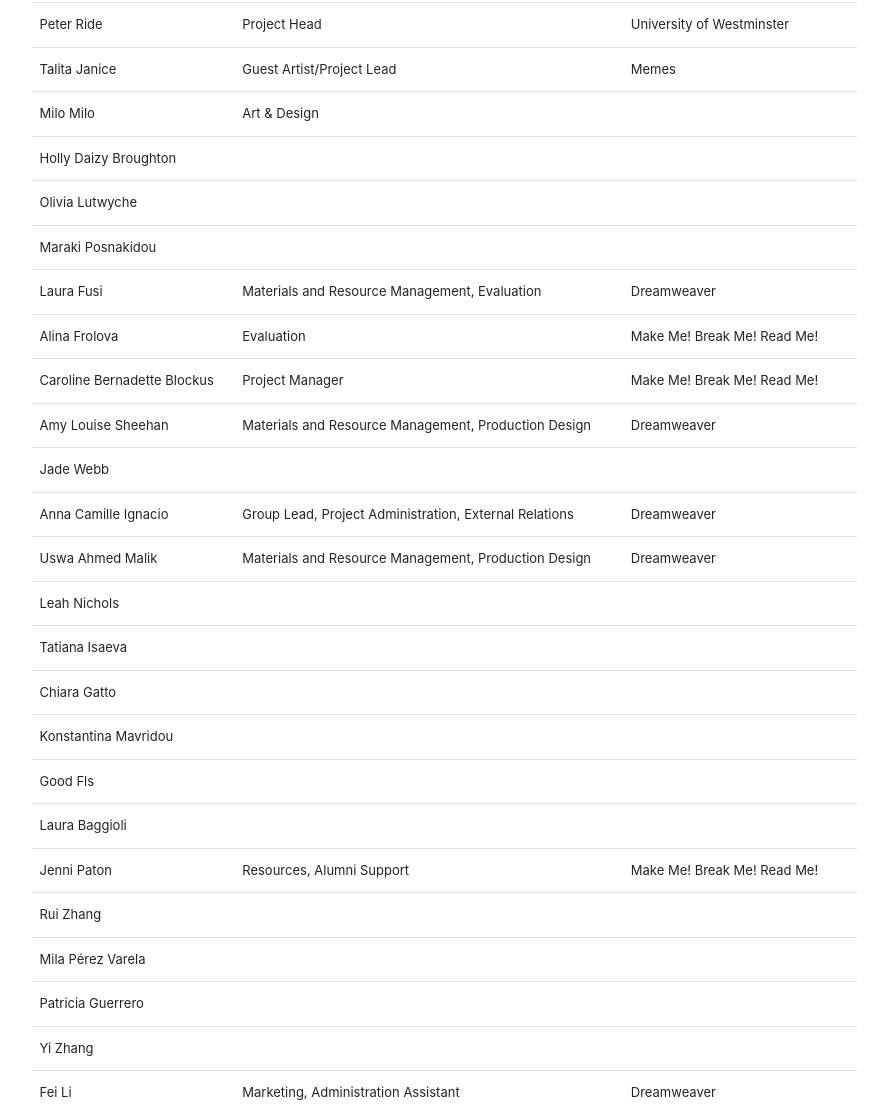
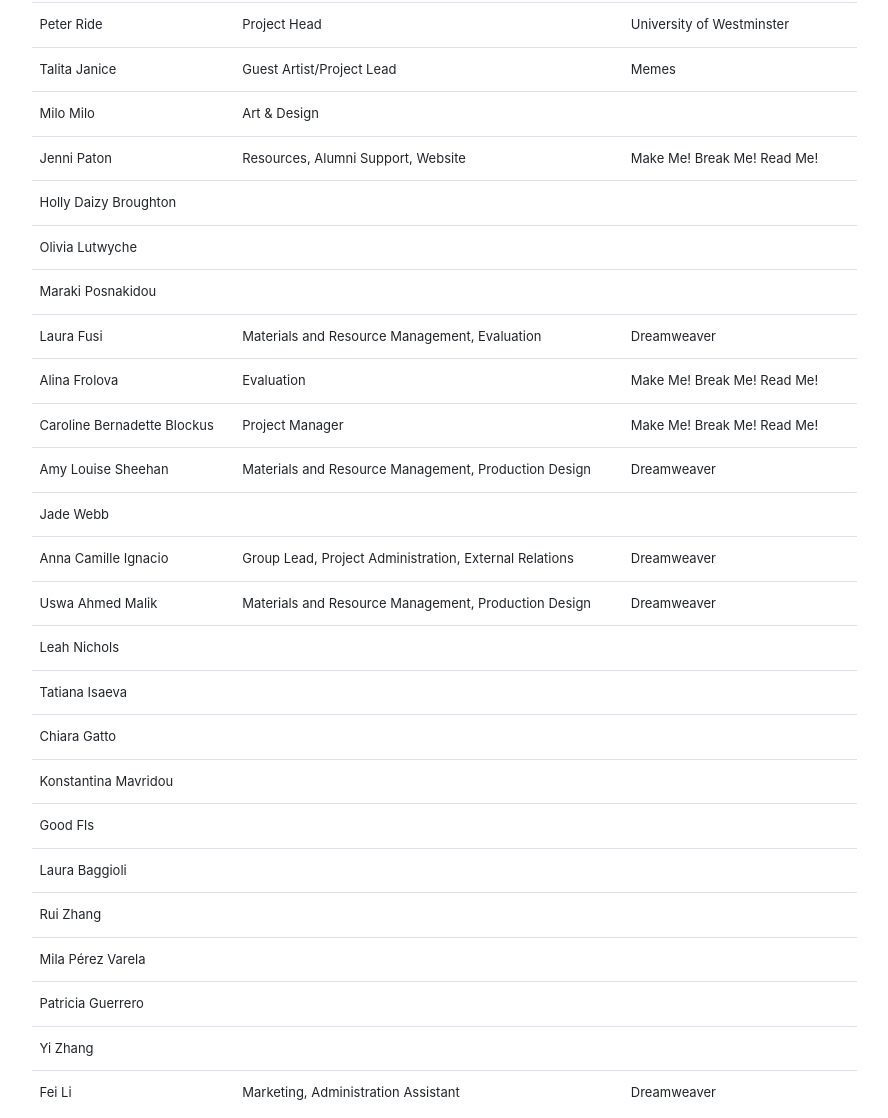
Before and after one commit to jenniferpaton/makeorbreaktate, a plain HTML site: page abouttheteam.html in a window 1280 px wide. Shown: the part 204-1322 px from the top of the page, without its empty margins (196-1084 px from the left). Drawn offline with nearby package versions, Linux system fonts and the light colour scheme.

Commit message:
Add website credit.

```diff
--- a/abouttheteam.html
+++ b/abouttheteam.html
@@ -104,6 +104,12 @@
       <td style="padding-left: 0.5rem;padding-right: 0.5rem;"></td>
     </tr>
     <tr>
+      <td style="padding-left: 0.5rem;padding-right: 0.5rem;">Jenni Paton</td>
+      <td style="padding-left: 0.5rem;padding-right: 0.5rem;">Resources, Alumni Support, Website</td>
+      <td style="padding-left: 0.5rem;padding-right: 0.5rem;">Make Me! Break Me! Read Me!</td>
+      <td style="padding-left: 0.5rem;padding-right: 0.5rem;"></td>
+    </tr>
+    <tr>
       <td style="padding-left: 0.5rem;padding-right: 0.5rem;">Holly Daizy Broughton</td>
       <td style="padding-left: 0.5rem;padding-right: 0.5rem;"></td>
       <td style="padding-left: 0.5rem;padding-right: 0.5rem;"></td>
@@ -200,12 +206,6 @@
       <td style="padding-left: 0.5rem;padding-right: 0.5rem;"></td>
     </tr>
     <tr>
-      <td style="padding-left: 0.5rem;padding-right: 0.5rem;">Jenni Paton</td>
-      <td style="padding-left: 0.5rem;padding-right: 0.5rem;">Resources, Alumni Support</td>
-      <td style="padding-left: 0.5rem;padding-right: 0.5rem;">Make Me! Break Me! Read Me!</td>
-      <td style="padding-left: 0.5rem;padding-right: 0.5rem;"></td>
-    </tr>
-    <tr>
       <td style="padding-left: 0.5rem;padding-right: 0.5rem;">Rui Zhang</td>
       <td style="padding-left: 0.5rem;padding-right: 0.5rem;"></td>
       <td style="padding-left: 0.5rem;padding-right: 0.5rem;"></td>
```
